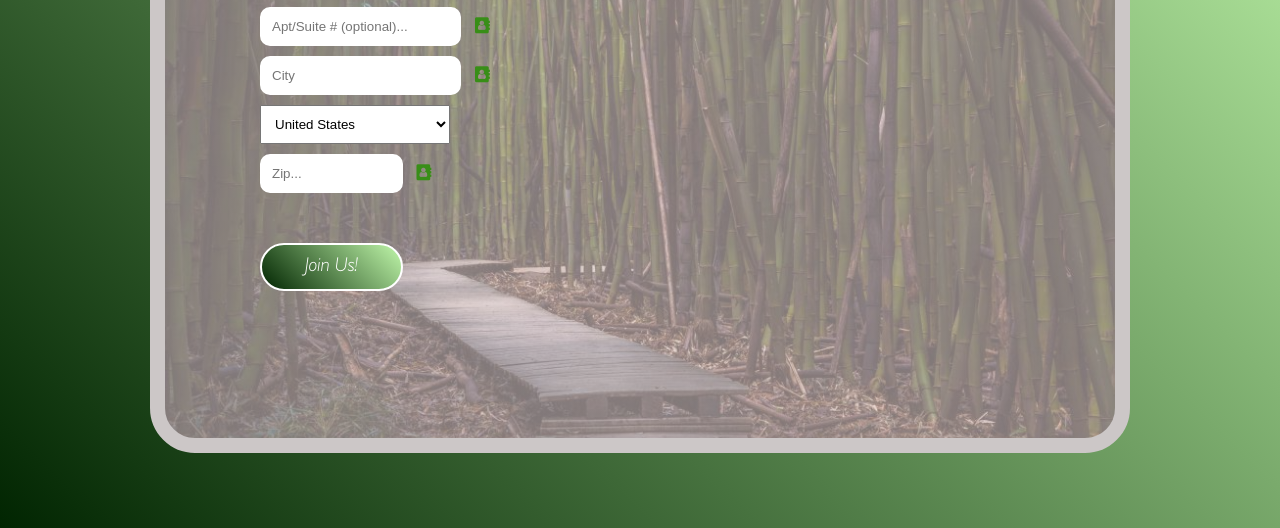
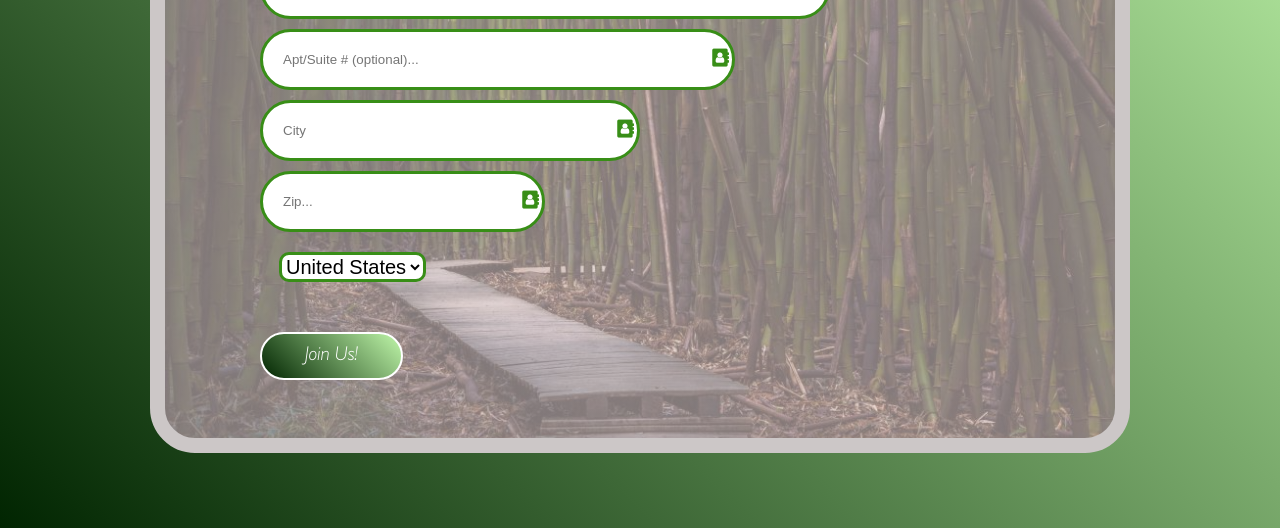
Before and after one commit to jimbuscodes/homework5, a plain HTML site: page index.html in a window 1280 px wide. Shown: the part 272-800 px from the top of the page. Drawn offline with Linux system fonts and the light colour scheme.

Commit message:
stylistic changes

```diff
--- a/index.html
+++ b/index.html
@@ -27,13 +27,16 @@
         <input type="text" class="address3" placeholder="City" />
         <i class="fa fa-address-book icon"></i>
       </div>
-      <select name="country" id="country">
-        <option value="United States">United States</option>
-        <option value="Canada">Canada</option>
-      </select>
-      <div class="input-wrapper-4">
-        <input type="text" class="zip" placeholder="Zip..." />
-        <i class="fa fa-address-book icon"></i>
+      <div class="master-wrapper4">
+        <div class="input-wrapper4">
+          <input type="text" class="zip" placeholder="Zip..." />
+          <i class="fa fa-address-book icon"></i>
+        </div>
+        <select name="country" id="country">
+          <option value="United States">United States</option>
+          <option value="Canada">Canada</option>
+          <option value="North Korea">North Korea</option>
+        </select>
       </div>
       <button>Join Us!</button>
     </div>
--- a/scss/icon.scss
+++ b/scss/icon.scss
@@ -1,4 +1,7 @@
 .icon {
-  padding: 10px;
+  position: absolute;
+  font-size: 18px;
+  right: 6px;
+  top: 20px;
   color: #388e17;
 }
--- a/scss/wrapper.scss
+++ b/scss/wrapper.scss
@@ -2,7 +2,7 @@
   overflow: hidden;
   position: relative;
   margin: 0 auto;
-  width: 980px;
+  max-width: 980px;
   height: 600px;
   overflow: hidden;
   background-image: linear-gradient(
@@ -20,58 +20,90 @@
 
   .form-title {
     padding-top: 20px;
-    margin-left: 10%;
+    margin-left: 12%;
     font-family: gillsans-light-italic;
     font-size: 50px;
     color: #fff;
   }
 
+  .input-wrapper1 {
+    position: relative;
+    margin-top: 10px;
+    margin-left: 10%;
+    max-width: 60%;
+
     .address1 {
+      width: 100%;
+      padding: 20px;
+      outline: none;
+      border-radius: 40px;
+      border: solid 3px #388e17;
+      box-sizing: border-box;
+    }
+  }
+
+  .input-wrapper2 {
+    position: relative;
     margin-top: 10px;
     margin-left: 10%;
     max-width: 50%;
-    padding: 10px;
+
+    .address2 {
+      width: 100%;
+      padding: 20px;
       outline: none;
-    border-radius: 10px;
-    border: solid 2px #fff;
+      border-radius: 40px;
+      border: solid 3px #388e17;
+      box-sizing: border-box;
+    }
   }
 
-  .address2 {
+  .input-wrapper3 {
+    position: relative;
+    width: 100%;
     margin-top: 10px;
     margin-left: 10%;
     max-width: 40%;
-    padding: 10px;
+
+    .address3 {
+      width: 100%;
+      padding: 20px;
       outline: none;
-    border-radius: 10px;
-    border: solid 2px #fff;
+      border-radius: 40px;
+      border: solid 3px #388e17;
+      box-sizing: border-box;
+    }
   }
 
-  .address3 {
+  .master-wrapper4 {
+    align-items: center;
+
+    .input-wrapper4 {
+      position: relative;
       margin-top: 10px;
       margin-left: 10%;
-    max-width: 40%;
-    padding: 10px;
+      max-width: 30%;
+
+      .zip {
+        width: 100%;
+        padding: 20px;
         outline: none;
-    border-radius: 10px;
-    border: solid 2px #fff;
+        border-radius: 40px;
+        border: solid 3px #388e17;
+        box-sizing: border-box;
+      }
     }
 
     select {
-    margin-top: 10px;
-    margin-left: 10%;
-    max-width: 20%;
-    padding: 10px;
+      margin-top: 20px;
+      margin-left: 12%;
+      max-width: 30%;
+      font-size: 20px;
       outline: none;
+      background: #fff;
+      border: solid 3px #388e17;
+      border-radius: 10px;
     }
-
-  .zip {
-    margin-top: 10px;
-    margin-left: 10%;
-    max-width: 15%;
-    padding: 10px;
-    outline: none;
-    border-radius: 10px;
-    border: solid 2px #fff;
   }
 
   button {
@@ -87,3 +119,9 @@
     color: #fff;
   }
 }
+
+@media (max-width: 980px) {
+  .wrapper {
+    margin: 20px;
+  }
+}
```
Also changed, not shown: css/styles.css. Lines whose indentation alone changed are shown as unchanged.
